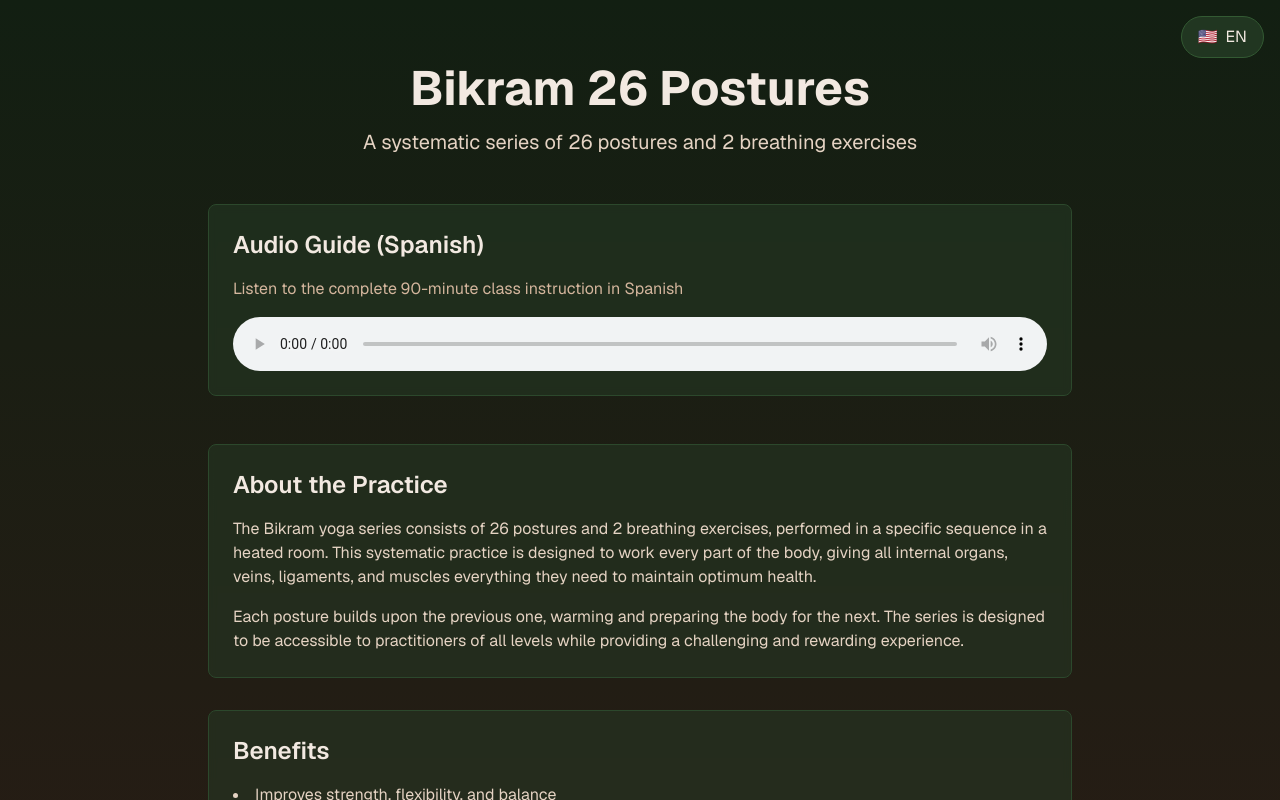
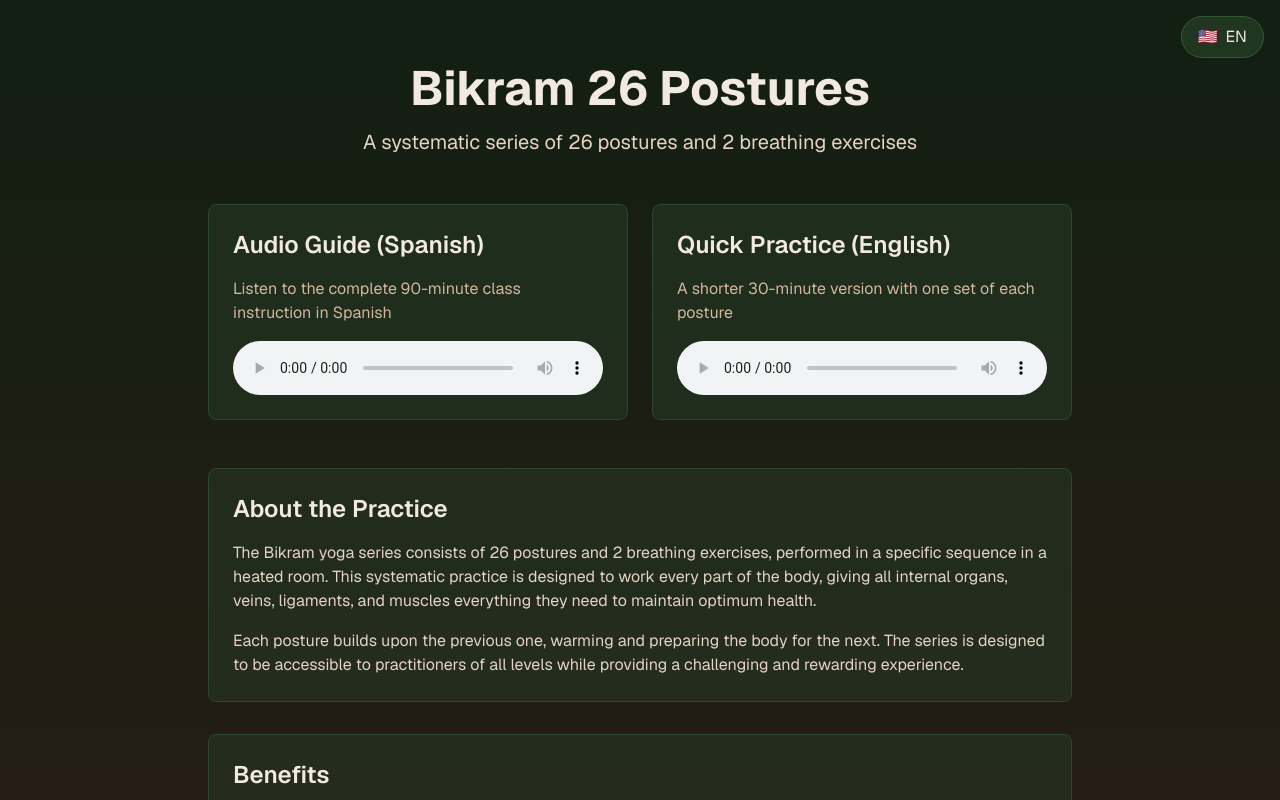
Before and after one commit to owenkellogg/stevenzeiler.com, a Next.js app: page /yoga/bikram-26 in a window 1280 px wide. Shown: the top 800 px of the page. Built offline with nearby package versions, Linux system fonts and the light colour scheme; no server answers.

Commit message:
Include 30 minute bikram

```diff
--- a/app/yoga/bikram-26/page.tsx
+++ b/app/yoga/bikram-26/page.tsx
@@ -35,8 +35,10 @@
           <p className="text-xl text-earth-200">{t.subtitle}</p>
         </motion.section>
 
-        {/* Audio Player Section */}
-        <motion.section variants={fadeInUp} className="bg-forest-900/50 backdrop-blur-sm rounded-lg p-6 space-y-4 border border-forest-800">
+        {/* Audio Players Grid */}
+        <motion.div variants={fadeInUp} className="grid grid-cols-1 md:grid-cols-2 gap-6">
+          {/* Full Spanish Audio Player Section */}
+          <motion.section className="bg-forest-900/50 backdrop-blur-sm rounded-lg p-6 space-y-4 border border-forest-800">
             <h2 className="text-2xl font-semibold text-earth-100">{t.audioGuide.title}</h2>
             <p className="text-earth-300 mb-4">{t.audioGuide.description}</p>
             <div className="w-full">
@@ -53,6 +55,26 @@
               </audio>
             </div>
           </motion.section>
+
+          {/* Short English Audio Player Section */}
+          <motion.section className="bg-forest-900/50 backdrop-blur-sm rounded-lg p-6 space-y-4 border border-forest-800">
+            <h2 className="text-2xl font-semibold text-earth-100">{t.shortAudioGuide.title}</h2>
+            <p className="text-earth-300 mb-4">{t.shortAudioGuide.description}</p>
+            <div className="w-full">
+              <audio
+                controls
+                className="w-full"
+                controlsList="nodownload"
+              >
+                <source
+                  src="https://jsltdgvipylqrgesphet.supabase.co/storage/v1/object/public/audio//Yoga+Practice+30+Mins.mp3"
+                  type="audio/mpeg"
+                />
+                Your browser does not support the audio element.
+              </audio>
+            </div>
+          </motion.section>
+        </motion.div>
 
         {/* Information Section */}
         <motion.section variants={fadeInUp} className="space-y-8">
--- a/utils/i18n/dictionaries.ts
+++ b/utils/i18n/dictionaries.ts
@@ -48,6 +48,10 @@
       audioGuide: {
         title: 'Audio Guide (Spanish)',
         description: 'Listen to the complete 90-minute class instruction in Spanish'
+      },
+      shortAudioGuide: {
+        title: 'Quick Practice (English)',
+        description: 'A shorter 30-minute version with one set of each posture'
       },
       about: {
         title: 'About the Practice',
@@ -128,6 +132,10 @@
         title: 'Guía de Audio (Español)',
         description: 'Escucha la instrucción completa de la clase de 90 minutos en español'
       },
+      shortAudioGuide: {
+        title: 'Práctica Rápida (Inglés)',
+        description: 'Una versión más corta de 30 minutos con una serie de cada postura'
+      },
       about: {
         title: 'Sobre la Práctica',
         description1: 'La serie de yoga Bikram consiste en 26 posturas y 2 ejercicios de respiración, realizados en una secuencia específica en una sala caliente. Esta práctica sistemática está diseñada para trabajar cada parte del cuerpo, proporcionando a todos los órganos internos, venas, ligamentos y músculos todo lo que necesitan para mantener una salud óptima.',
```
Lines whose indentation alone changed are shown as unchanged.
